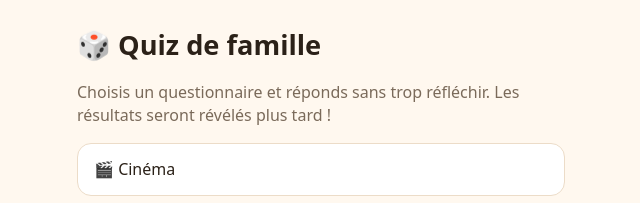
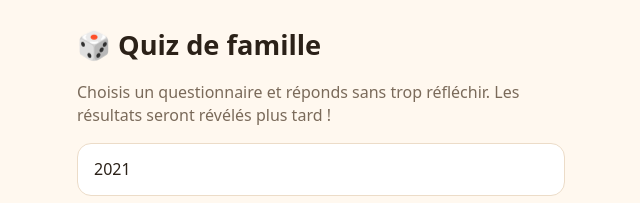
Before and after one commit to merl1debelder-wq/kdn26history, a plain HTML site: page index.html in a window 1280 px wide. Shown: the top 203 px of the page, 319-959 px from the left. Drawn offline with Linux system fonts and the light colour scheme.

Commit message:
Update index.html

```diff
--- a/index.html
+++ b/index.html
@@ -38,8 +38,8 @@ a{color:var(--acc)}small{color:var(--mut)}
 // ====== TES QUESTIONNAIRES : modifie ici ======
 // answer = index (0, 1, 2, 3) de la bonne réponse
 const QUIZZES = {
-  cinema: { title:"🎬 Cinéma", intro:"Les grands classiques du grand écran.", questions:[
-    {q:"Quel poisson cherche-t-on dans « Le Monde de Nemo » ?",o:["Nemo","Dory","Marin","Bruce"],answer:0},
+  cinema: { title:"2021", intro:"Le début d'une longue aventure", questions:[
+    {q:"OU a eu lieu?",o:["Nemo","Dory","Marin","Bruce"],answer:0},
     {q:"Dans quel film entend-on « Je suis ton père » ?",o:["Star Wars V","Indiana Jones","Matrix","Alien"],answer:0},
     {q:"Qui a réalisé « Titanic » ?",o:["Steven Spielberg","James Cameron","Ridley Scott","Tim Burton"],answer:1},
     {q:"Comment s'appelle le lion du « Roi Lion » ?",o:["Mufasa","Scar","Simba","Nala"],answer:2}]},
```
